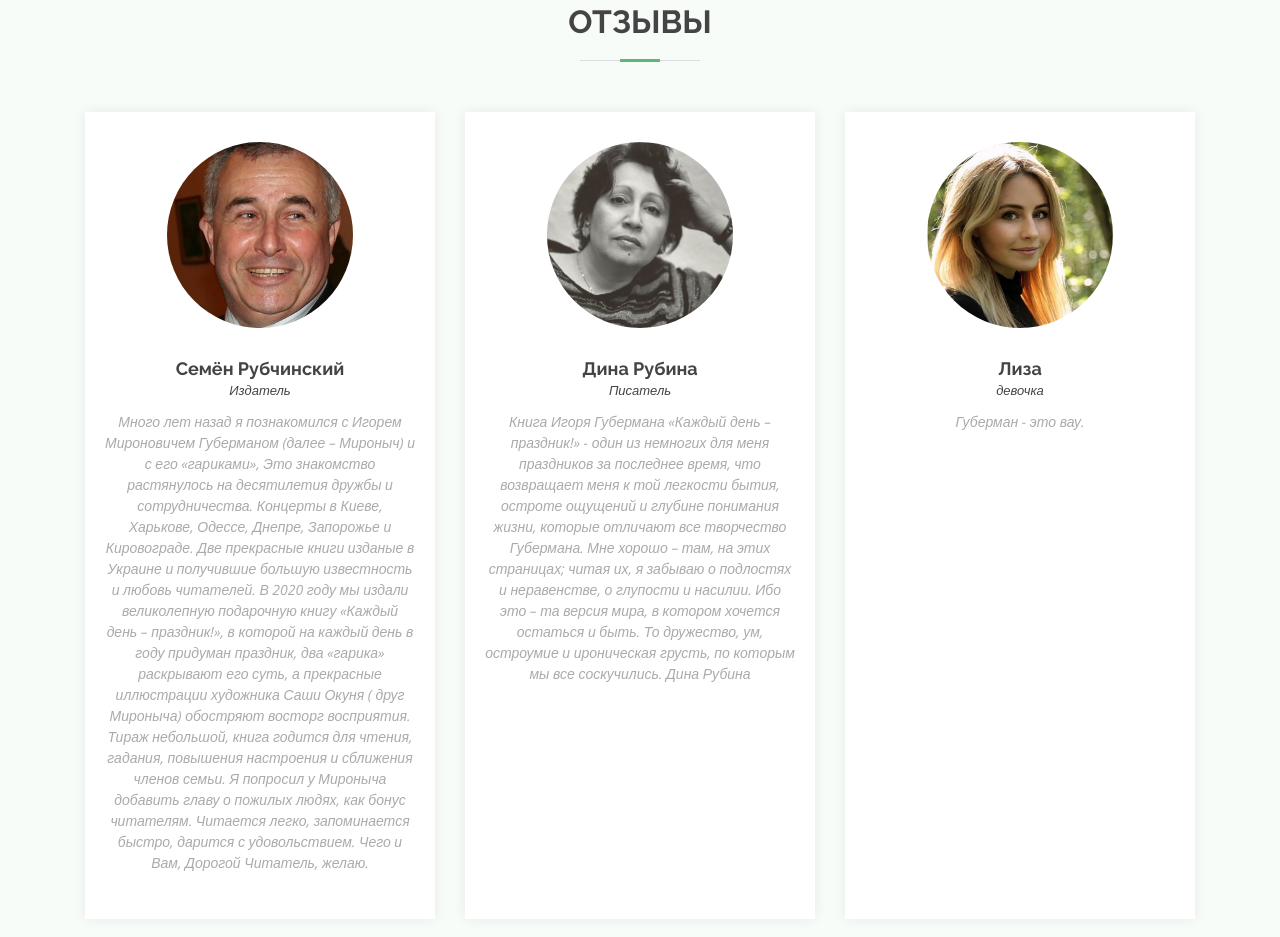
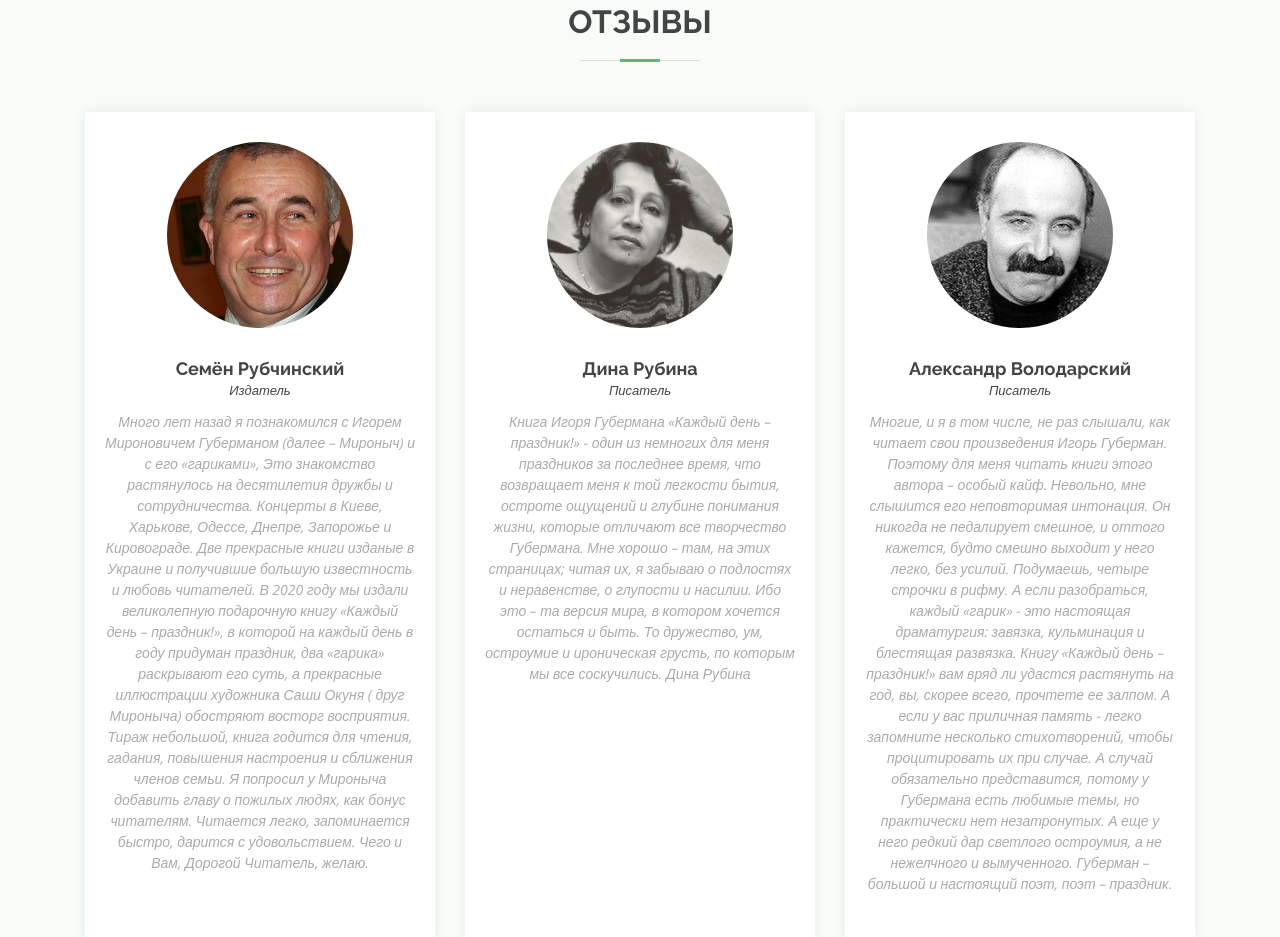
Before and after one commit to djwizard/djwizard.github.io, a plain HTML site: page index.html in a window 1280 px wide. Shown: the part 1672-2609 px from the top of the page. Drawn offline with nearby package versions, Linux system fonts and the light colour scheme.

Commit message:
Added Volodarsky

```diff
--- a/index.html
+++ b/index.html
@@ -584,11 +584,11 @@
 
           <div class="col-lg-4 col-md-6 d-flex align-items-stretch">
             <div class="member">
-              <img src="assets/img/team/liza.jpg" alt="">
-              <h4>Лиза</h4>
-              <span>девочка</span>
+              <img src="assets/img/team/volodarsky.jpg" alt="">
+              <h4>Александр Володарский</h4>
+              <span>Писатель</span>
               <p>
-                Губерман - это вау.
+Многие, и я в том числе, не раз слышали, как читает свои произведения Игорь Губерман. Поэтому для меня читать книги этого автора – особый кайф. Невольно, мне слышится его неповторимая интонация. Он никогда не педалирует смешное, и оттого кажется, будто смешно выходит у него легко, без усилий. Подумаешь, четыре строчки в рифму. А если разобраться, каждый «гарик» - это настоящая драматургия: завязка, кульминация и блестящая развязка. Книгу «Каждый день – праздник!» вам вряд ли удастся растянуть на год, вы, скорее всего, прочтете ее залпом. А если у вас приличная память - легко запомните несколько стихотворений, чтобы процитировать их при случае. А случай обязательно представится, потому у Губермана есть любимые темы, но практически нет незатронутых. А еще у него редкий дар светлого остроумия, а не нежелчного и вымученного. Губерман – большой и настоящий поэт, поэт – праздник.
               </p>
               <!-- <div class="social"> -->
                 <!-- <a href=""><i class="icofont-twitter"></i></a> -->
```
Also changed, not shown: assets/img/team/volodarsky.jpg (added).
